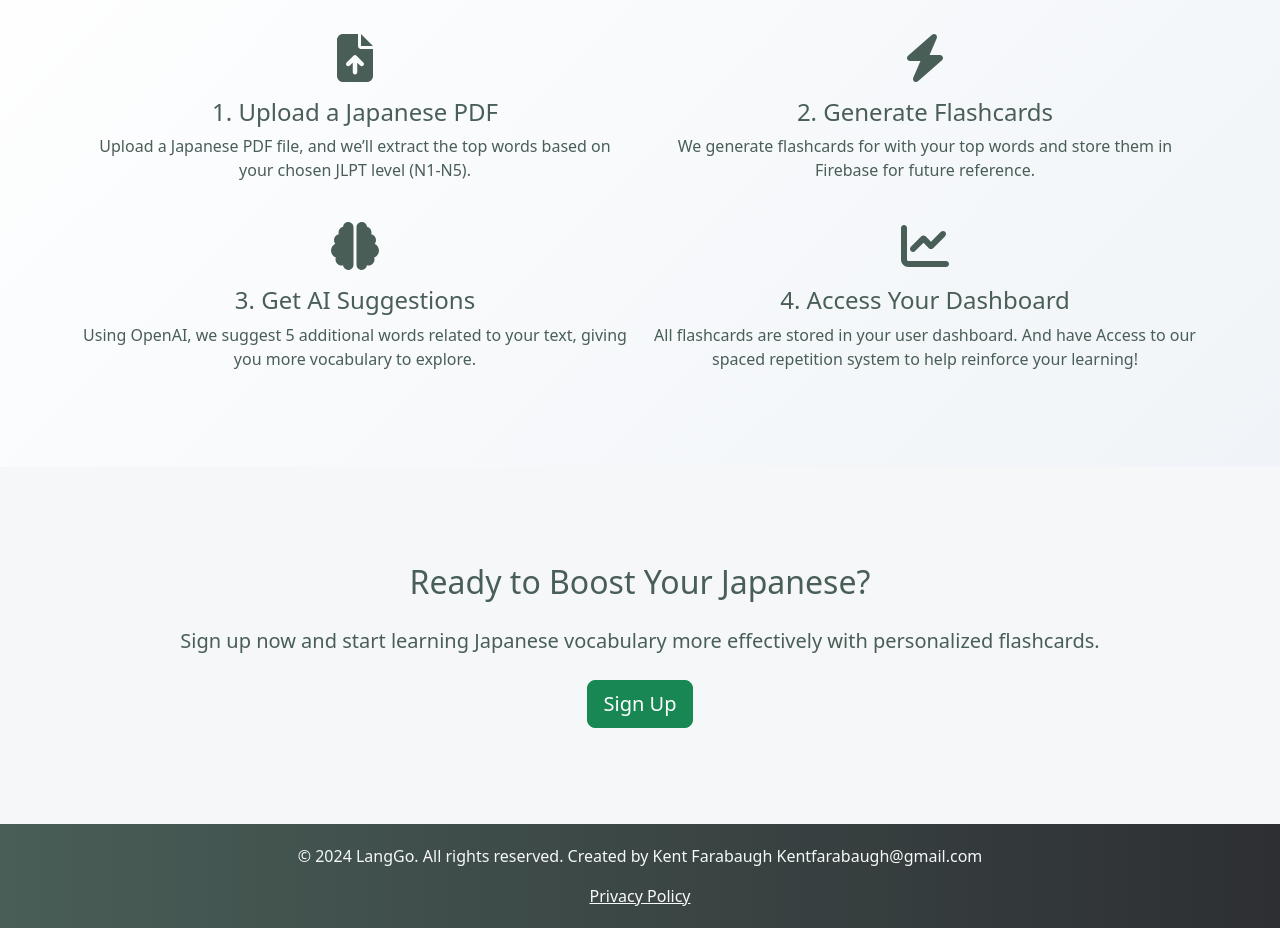
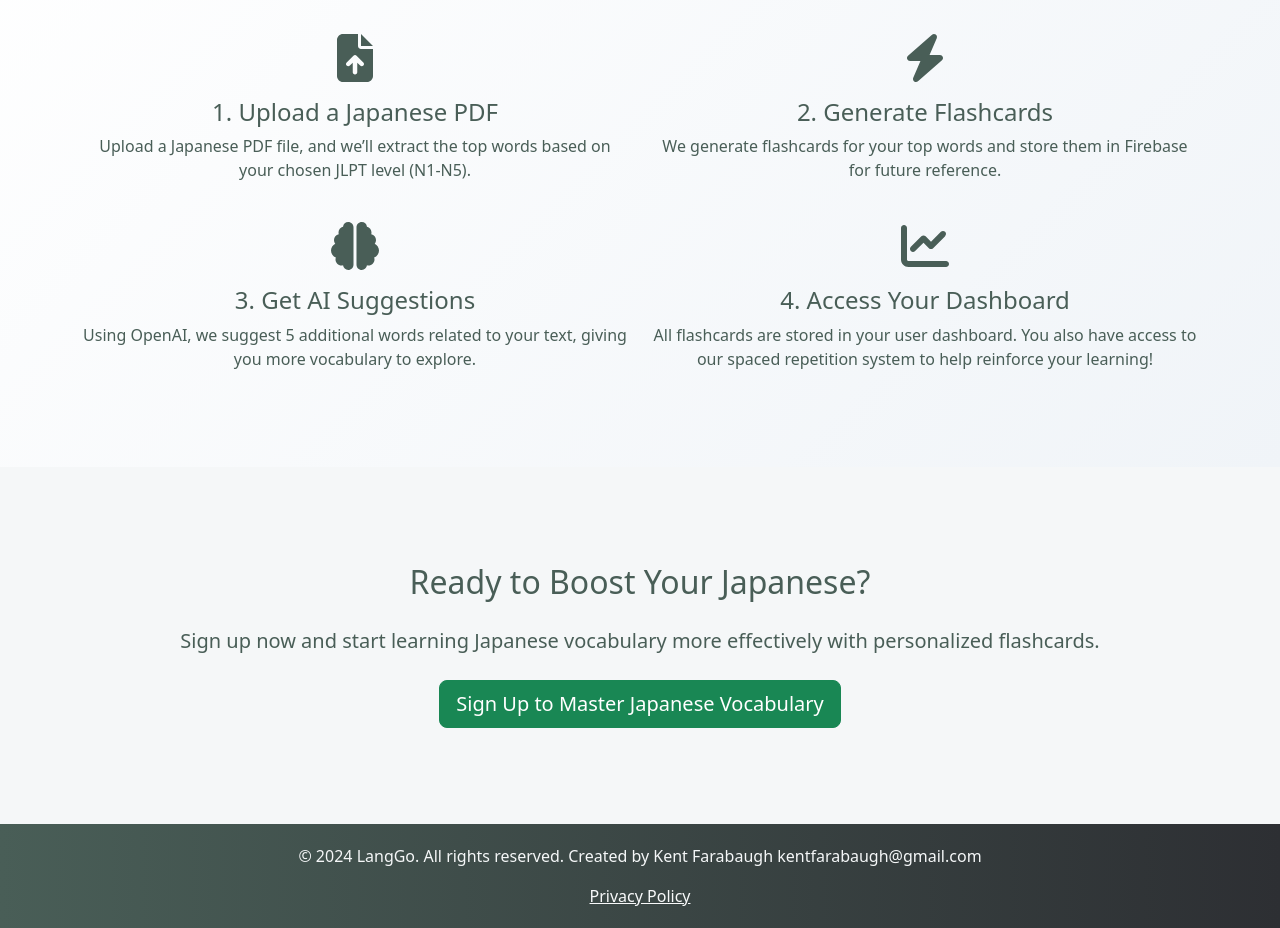
Before and after one commit to KentFarr/LangGO, a React (Create React App) app in the folder frontend/: page / in a window 1280 px wide. Shown: the part 1060-1988 px from the top of the page. Built offline with nearby package versions, Linux system fonts and the light colour scheme; no server answers.

Commit message:
added SEO Optimzations

```diff
--- a/frontend/package.json
+++ b/frontend/package.json
@@ -25,6 +25,7 @@
     "react": "^18.3.1",
     "react-bootstrap": "^2.10.4",
     "react-dom": "^18.3.1",
+    "react-helmet": "^6.1.0",
     "react-pdf": "^9.1.0",
     "react-router-dom": "^6.26.1",
     "react-scripts": "5.0.1",
@@ -58,7 +59,9 @@
     ]
   },
   "devDependencies": {
+    "@babel/plugin-proposal-private-property-in-object": "^7.21.11",
     "@types/pdf-parse": "^1.1.4",
-    "@types/pdfjs-dist": "^2.10.378"
+    "@types/pdfjs-dist": "^2.10.378",
+    "@types/react-helmet": "^6.1.11"
   }
 }
--- a/frontend/src/components/FileUpload.tsx
+++ b/frontend/src/components/FileUpload.tsx
@@ -141,7 +141,7 @@ const FileUpload: React.FC = () => {
           <Button
             variant="primary"
             onClick={handleUpload}
-            disabled={!file && !randomSelection || loading}
+            disabled={(!file && !randomSelection) || loading}
           >
             {loading ? (
               <>
--- a/frontend/src/pages/Home.tsx
+++ b/frontend/src/pages/Home.tsx
@@ -5,9 +5,9 @@ import { FontAwesomeIcon } from '@fortawesome/react-fontawesome';
 import { faReact, faNodeJs, faGoogle, faBootstrap } from '@fortawesome/free-brands-svg-icons';
 import { faFileUpload, faBrain, faChartLine, faBolt } from '@fortawesome/free-solid-svg-icons';
 import styled from 'styled-components';
+import { Helmet } from 'react-helmet';
 
 // Gradient Styled Components
-
 const GradientHeroSection = styled.section`
     background: linear-gradient(90deg, #495E57, #F4CE14);
     color: white;
@@ -36,7 +36,7 @@ const FooterSection = styled.footer`
 const HeroSection = () => (
     <GradientHeroSection>
         <Container>
-            <h1 className="mb-4">Master Japanese Vocabulary with Ease</h1>
+            <h1 className="mb-4">Master Japanese Vocabulary with Ease</h1> {/* Main header (h1) */}
             <p className="lead mb-4">
                 Upload your Japanese PDF, and let our app help you find and learn the most important words based on your proficiency level.
             </p>
@@ -51,7 +51,7 @@ const HeroSection = () => (
 const TechnologiesSection = () => (
     <GradientTechnologiesSection>
         <Container>
-            <h2 className="text-center mb-5">Powered by Cutting-Edge Technologies</h2>
+            <h2 className="text-center mb-5">Powered by Cutting-Edge Technologies</h2> {/* h2 for section header */}
             <Row className="gy-4">
                 <Col md={3} className="text-center">
                     <FontAwesomeIcon icon={faReact} size="3x" className="mb-3" />
@@ -82,7 +82,7 @@ const TechnologiesSection = () => (
 const HowItWorksSection = () => (
     <GradientHowItWorksSection>
         <Container>
-            <h2 className="text-center mb-5">How It Works</h2>
+            <h2 className="text-center mb-5">How It Works</h2> {/* h2 for section header */}
             <Row className="gy-4">
                 <Col md={6} className="text-center">
                     <FontAwesomeIcon icon={faFileUpload} size="3x" className="mb-3" />
@@ -92,7 +92,7 @@ const HowItWorksSection = () => (
                 <Col md={6} className="text-center">
                     <FontAwesomeIcon icon={faBolt} size="3x" className="mb-3" />
                     <h4>2. Generate Flashcards</h4>
-                    <p>We generate flashcards for with your top words and store them in Firebase for future reference.</p>
+                    <p>We generate flashcards for your top words and store them in Firebase for future reference.</p>
                 </Col>
                 <Col md={6} className="text-center">
                     <FontAwesomeIcon icon={faBrain} size="3x" className="mb-3" />
@@ -102,7 +102,7 @@ const HowItWorksSection = () => (
                 <Col md={6} className="text-center">
                     <FontAwesomeIcon icon={faChartLine} size="3x" className="mb-3" />
                     <h4>4. Access Your Dashboard</h4>
-                    <p>All flashcards are stored in your user dashboard. And have Access to our spaced repetition system to help reinforce your learning!</p>
+                    <p>All flashcards are stored in your user dashboard. You also have access to our spaced repetition system to help reinforce your learning!</p>
                 </Col>
             </Row>
         </Container>
@@ -112,12 +112,12 @@ const HowItWorksSection = () => (
 // CTA Section
 const CTASection = () => (
     <Container className="text-center py-5 my-5">
-        <h2 className="mb-4">Ready to Boost Your Japanese?</h2>
+        <h2 className="mb-4">Ready to Boost Your Japanese?</h2> {/* h2 for section header */}
         <p className="lead mb-4">
             Sign up now and start learning Japanese vocabulary more effectively with personalized flashcards.
         </p>
         <Button variant="success" href="/signup" size="lg">
-            Sign Up
+            Sign Up to Master Japanese Vocabulary
         </Button>
     </Container>
 );
@@ -125,7 +125,7 @@ const CTASection = () => (
 // Footer Section
 const Footer = () => (
     <FooterSection>
-        <p>&copy; {new Date().getFullYear()} LangGo. All rights reserved. Created by Kent Farabaugh Kentfarabaugh@gmail.com</p>
+        <p>&copy; {new Date().getFullYear()} LangGo. All rights reserved. Created by Kent Farabaugh kentfarabaugh@gmail.com</p>
         <a href="/privacy" className="text-light">Privacy Policy</a>
     </FooterSection>
 );
@@ -134,6 +134,13 @@ const Footer = () => (
 const Home: React.FC = () => {
     return (
         <div className='container-fluid p-0'>
+            <Helmet>
+                <title>LangGo - Master Japanese Vocabulary with AI-Powered Flashcards</title>
+                <meta name="description" content="Learn Japanese vocabulary easily by uploading PDFs and generating personalized flashcards using AI and spaced repetition. Sign up now!" />
+                <meta name="keywords" content="learn Japanese, JLPT, flashcards, Japanese vocabulary, spaced repetition, OpenAI, language learning" />
+                <meta name="robots" content="index, follow" />
+            </Helmet>
+
             <NavBar brand="LangGo" links={[{ name: 'Sign Up', href: '/signup' }, { name: 'Log In', href: '/login' }]} />
 
             {/* Hero Section */}
--- a/frontend/src/pages/UserDash.tsx
+++ b/frontend/src/pages/UserDash.tsx
@@ -9,7 +9,9 @@ import { FontAwesomeIcon } from '@fortawesome/react-fontawesome';
 import { faUser, faCheckCircle } from '@fortawesome/free-solid-svg-icons';
 import { Button } from 'react-bootstrap'; // Import Bootstrap's Button
 import ReviewSection from '../components/ReviewSection';
+import { Helmet } from 'react-helmet'; // Import Helmet for SEO
 
+// Styled Components
 const GradientWrapper = styled.div`
   background: #F5F7F8;
   min-height: 100vh;
@@ -73,6 +75,14 @@ const UserDash: React.FC = () => {
 
   return (
     <>
+      {/* SEO-related meta tags using react-helmet */}
+      <Helmet>
+        <title>User Dashboard - LangGo</title>
+        <meta name="description" content="Access your personalized dashboard to upload Japanese PDFs and review flashcards. Start improving your Japanese vocabulary today." />
+        <meta name="keywords" content="Japanese learning, JLPT, dashboard, flashcards, language learning, vocabulary review" />
+        <meta name="robots" content="index, follow" />
+      </Helmet>
+
       {/* NavBar is separated and not affected by GradientWrapper styles */}
       <NavBarWrapper>
         <NavBar brand="LangGo" links={[{ name: 'Sign Up', href: '/signup' }, { name: 'Log In', href: '/login' }]} />
@@ -87,9 +97,11 @@ const UserDash: React.FC = () => {
             <FontAwesomeIcon icon={faCheckCircle} className="me-2" /> Welcome, {user.email}
           </SubTitle>
 
+          {/* File Upload Section */}
           <FileUpload />
 
-          <ReviewSection></ReviewSection>
+          {/* Review Section */}
+          <ReviewSection />
 
           {/* Add button to toggle flashcard display */}
           <div className="text-center mt-4">
@@ -102,7 +114,7 @@ const UserDash: React.FC = () => {
           {showFlashcards && <FlashcardList />}
         </DashboardContainer>
 
-        <Footer>&copy; {new Date().getFullYear()} LangGo. All rights reserved</Footer>
+        <Footer>&copy; {new Date().getFullYear()} LangGo. All rights reserved.</Footer>
       </GradientWrapper>
     </>
   );
```
Also changed, not shown: 1 other file (tests, documents, lock files or other folders).
